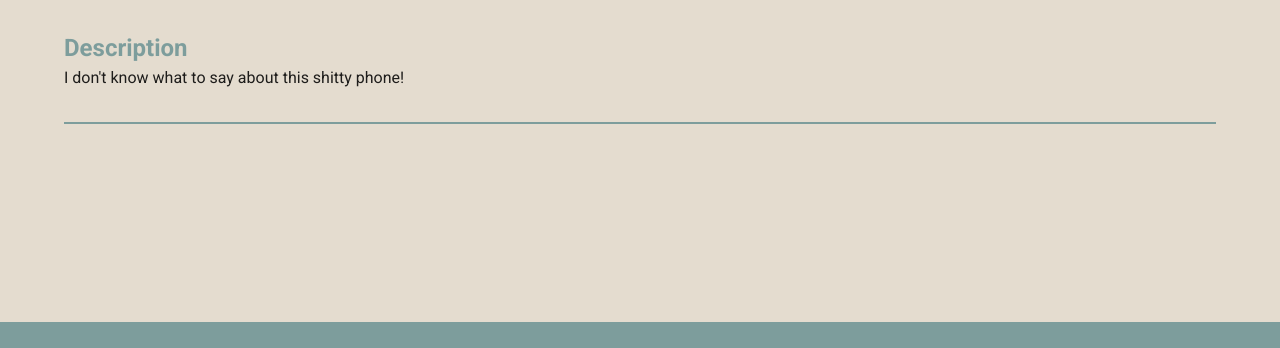
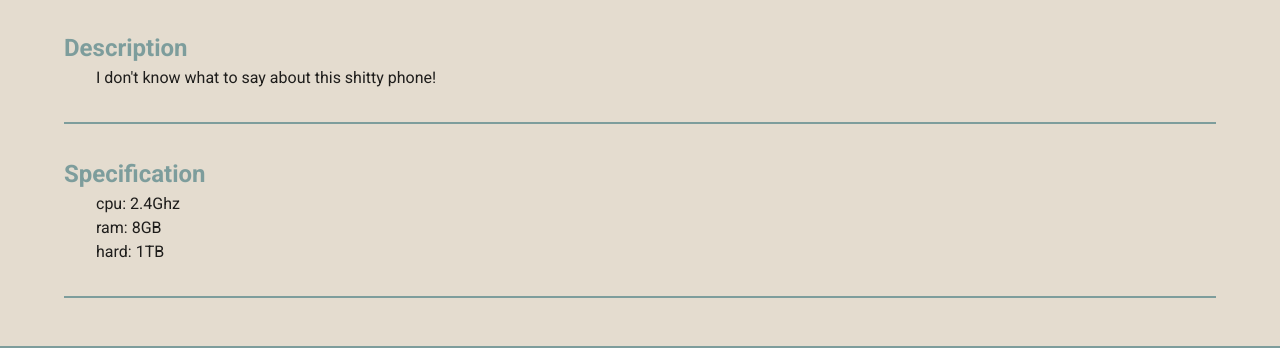
Before and after one commit to AmirHosein-Gharaati/marketplace-frontend, a Nuxt app: page /products/1 in a window 1280 px wide. Shown: the part 298-646 px from the top of the page. Built offline with nearby package versions, Linux system fonts and the light colour scheme.

Commit message:
products specification

```diff
--- a/assets/styles/page/product-detail.scss
+++ b/assets/styles/page/product-detail.scss
@@ -26,10 +26,14 @@
     }
   }
 
-  &__description {
+  &__description,
+  &__specification {
     width: 100%;
     h2 {
       color: $color-text;
     }
   }
+
+  &__specification {
+  }
 }
--- a/pages/products/_id.vue
+++ b/pages/products/_id.vue
@@ -23,11 +23,18 @@
 
       <div class="product-detail__description">
         <h2>Description</h2>
-        <p>{{ product.description }}</p>
+        <p class="px-8">{{ product.description }}</p>
       </div>
+      <div class="line"></div>
+
+      <div class="product-detail__specification">
+        <h2>Specification</h2>
+        <div class="px-8" v-for="key in Object.keys(product.specification)" :key="key">
+          {{ key }}: {{ product.specification[key] }}
+        </div>
+      </div>
+      <div class="line"></div>
     </div>
-
-    <div class="line"></div>
   </div>
 </template>
 
```
